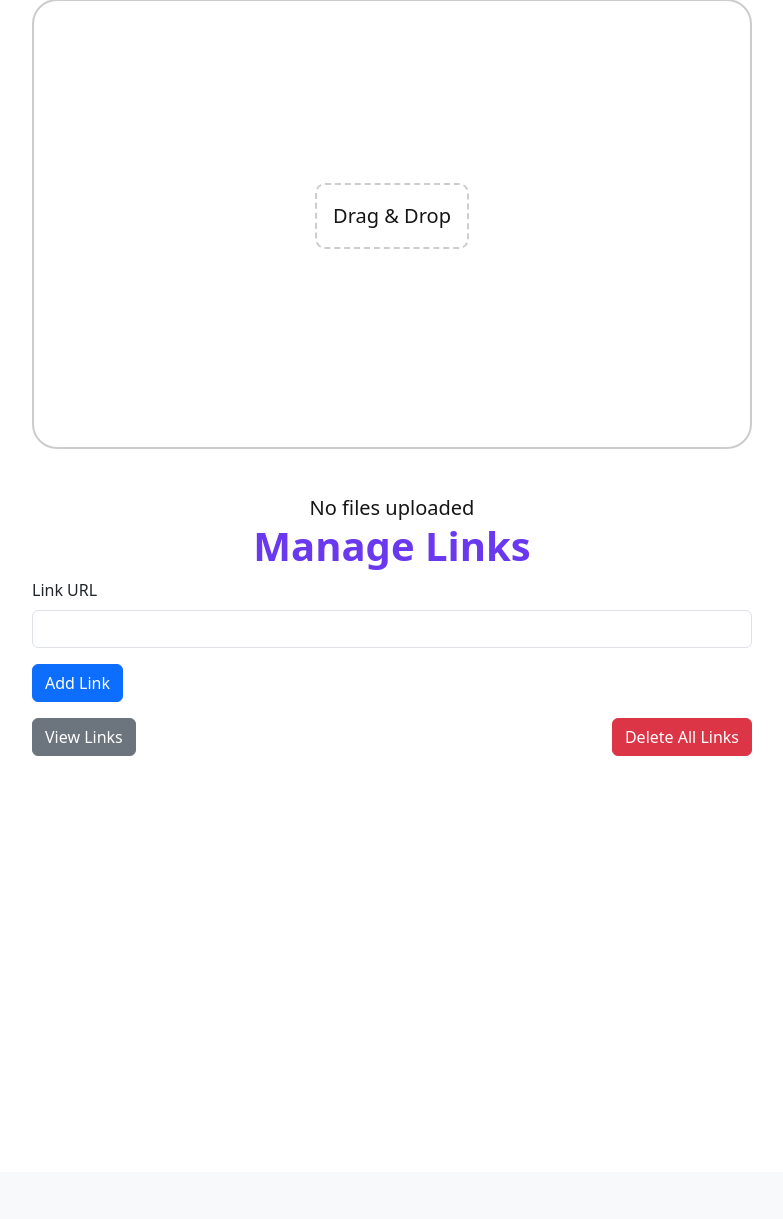
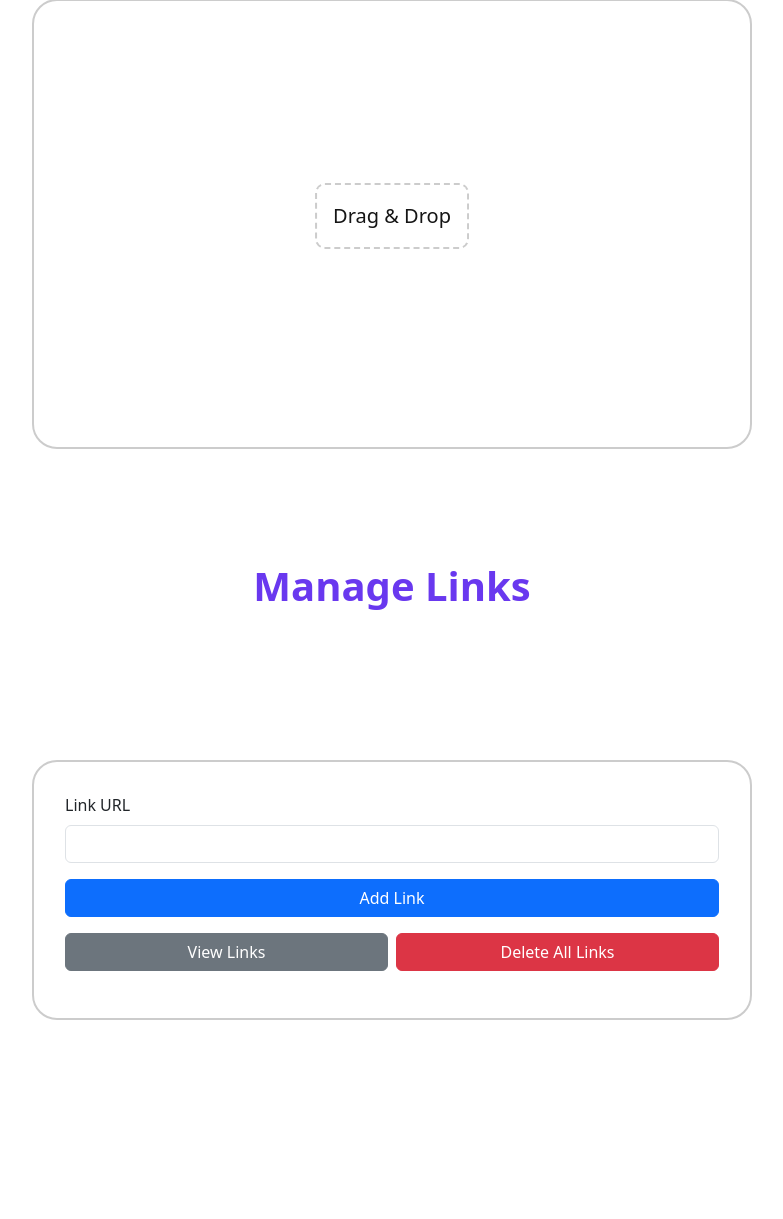
Before and after one commit to khickie1167/ET01-WebApp, a Flask app: page /dataupload in a window 1280 px wide. Shown: the part 391-1610 px from the top of the page, without its empty margins (248-1031 px from the left). Before the commit the page ends 1147 px from the top, so only its background shows below. Run offline with Flask 3, Linux system fonts and the light colour scheme; data that the repository does not hold is empty.

Commit message:
Full working WebApp02

```diff
--- a/static/css/style.css
+++ b/static/css/style.css
@@ -220,5 +220,16 @@
 }
 
 .manage-links-margin {
-    margin-top: 1000px; /* Adjust the value as needed */
+    margin-top: 50px; /* Adjust the value as needed */
 }
+
+.manage-links-card {
+    border: 2px solid #ccc; /* Change the border color and width as needed */
+    border-radius: 25px; /* Optional: Adds rounded corners */
+    padding: 15px; /* Optional: Adds padding inside the card */
+}
+
+.manage-links-header{
+    margin-top: 65px;
+    margin-bottom: 150px;
+}
--- a/templates/dataupload.html
+++ b/templates/dataupload.html
@@ -27,32 +27,30 @@
                 <div class="upload-content">
                     <p>Drag & Drop</p>
                     <input type="file" id="fileInput" multiple style="display:none;">
+                    <div id="upload-status" class="upload-status mt-2"></div> <!-- Moved here -->
                 </div>
             </div>
-        </div>
-    </div>
-    <div class="row justify-content-center mt-4">
-        <div class="col-8 text-center">
-            <p id="upload-status" class="upload-status">No files uploaded</p>
         </div>
     </div>
 
     <!-- Link Management Form and Display -->
     <div class="row justify-content-center mt-5 manage-links-margin">
         <div class="col-8">
-            <h2 class="data-upload-heading text-center">Manage Links</h2>
+            <h2 class="data-upload-heading text-center manage-links-header">Manage Links</h2>
+            <div class="card manage-links-card">
+                <div class="card-body">
                     <form id="add-link-form" class="mb-3">
                         <div class="mb-3">
                             <label for="url" class="form-label">Link URL</label>
                             <input type="url" class="form-control" id="url" name="url" required>
                         </div>
-                <button type="submit" class="btn btn-primary">Add Link</button>
+                        <button type="submit" class="btn btn-primary w-100">Add Link</button>
                     </form>
-            <div id="message-container"></div>
                     <div class="d-flex justify-content-between mb-3">
-                <button id="toggle-links-button" class="btn btn-secondary">View Links</button>
-                <button id="delete-all-links" class="btn btn-danger">Delete All Links</button>
+                        <button id="toggle-links-button" class="btn btn-secondary me-2 w-50">View Links</button>
+                        <button id="delete-all-links" class="btn btn-danger w-50">Delete All Links</button>
                     </div>
+                    <div id="message-container" class="mb-3"></div>
                     <div class="card" id="links-card" style="display: none;">
                         <div class="card-body">
                             <h5 class="card-title">Stored Links</h5>
@@ -64,6 +62,8 @@
                                     </li>
                                 {% endfor %}
                             </ul>
+                        </div>
+                    </div>
                 </div>
             </div>
         </div>
@@ -169,8 +169,8 @@
 
     // Handle Delete Link button click
     document.getElementById('links-list').addEventListener('click', function(e) {
-        if (e.target.classList.contains('delete-link')) {
-            const linkId = e.target.getAttribute('data-id');
+        if (e.target.classList.contains('delete-link') || e.target.parentNode.classList.contains('delete-link')) {
+            const linkId = e.target.dataset.id || e.target.parentNode.dataset.id;
             axios.post(`/delete_link/${linkId}`)
                 .then(response => {
                     showMessage(response.data.message, response.data.category);
```
Also changed, not shown: instance/links.db. Lines whose indentation alone changed are shown as unchanged.
